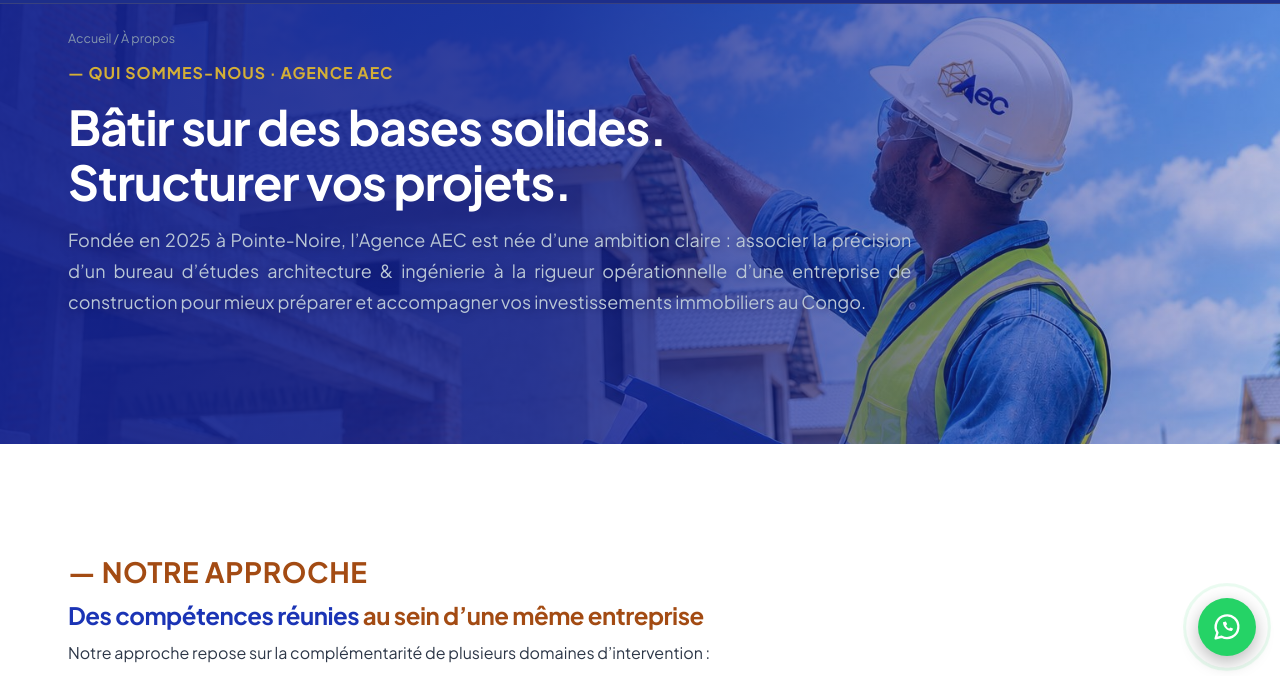
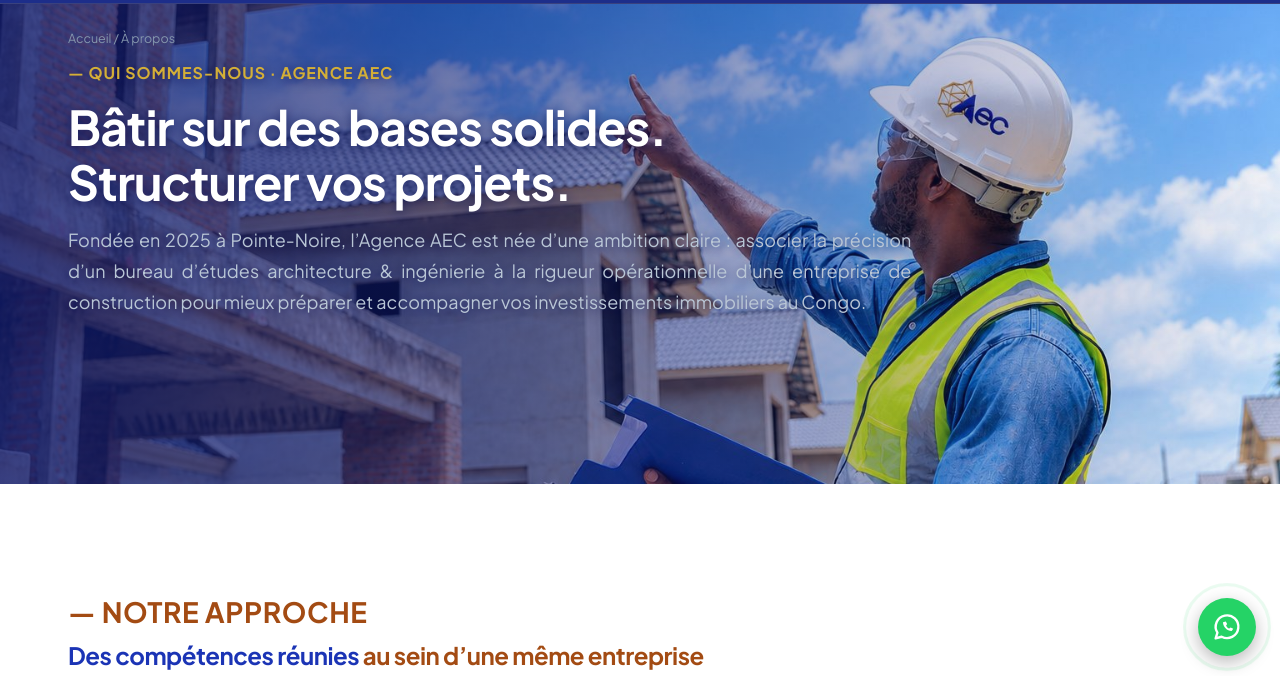
Before and after one commit to armelquincy12-coder/aec-site-vitrine, a plain HTML site: page a-propos.html in a window 1280 px wide. Shown: the part 120-796 px from the top of the page. Drawn offline with Linux system fonts and the light colour scheme.

Commit message:
Photos d'en-tête plus visibles (voile bleu allégé, texte ombré)
Co-Authored-By: Claude Sonnet 5.5 <noreply@anthropic.com>
Claude-Session: https://claude.ai/code/session_01X2o7Q83VohmQ4pawmCDbAe

```diff
--- a/styles.css
+++ b/styles.css
@@ -1600,9 +1600,10 @@ body:not(.home) .section:not(.section-light):not(.section-dark):not(.xc)::after{
 .tf-fam .tf-note{margin-top:12px}
 
 /* À PROPOS : photo en arrière-plan de la bande bleue */
-.page-hero.page-hero--photo{--hero-img:url("assets/photos/apropos-hero-inspection.jpg");--hero-pos:75% center;background-image:linear-gradient(90deg,rgba(20,35,143,.95) 0%,rgba(20,35,143,.85) 42%,rgba(20,35,143,.30) 100%),var(--hero-img);background-size:cover;background-position:var(--hero-pos);padding-bottom:56px;min-height:440px}
-.page-hero--photo .lead{text-shadow:0 1px 8px rgba(10,18,80,.55)}
-@media (max-width:760px){.page-hero.page-hero--photo{background-image:linear-gradient(180deg,rgba(20,35,143,.88) 0%,rgba(20,35,143,.78) 100%),var(--hero-img);background-position:var(--hero-pos);padding-bottom:40px;min-height:0}}
+.page-hero.page-hero--photo{--hero-img:url("assets/photos/apropos-hero-inspection.jpg");--hero-pos:75% center;background-image:linear-gradient(90deg,rgba(15,27,110,.82) 0%,rgba(15,27,110,.50) 45%,rgba(15,27,110,.05) 100%),var(--hero-img);background-size:cover;background-position:var(--hero-pos);padding-bottom:56px;min-height:440px}
+.page-hero--photo .lead,.page-hero--photo h1,.page-hero--photo .eyebrow{text-shadow:0 2px 12px rgba(10,18,80,.75)}
+.page-hero.page-hero--photo{min-height:480px}
+@media (max-width:760px){.page-hero.page-hero--photo{background-image:linear-gradient(180deg,rgba(15,27,110,.78) 0%,rgba(15,27,110,.40) 55%,rgba(15,27,110,.10) 100%),var(--hero-img);background-position:var(--hero-pos);padding-bottom:40px;min-height:0}}
 
 /* RÉSEAUX SOCIAUX : liens plus visibles */
 .footer-social{gap:10px;align-items:center}
```
